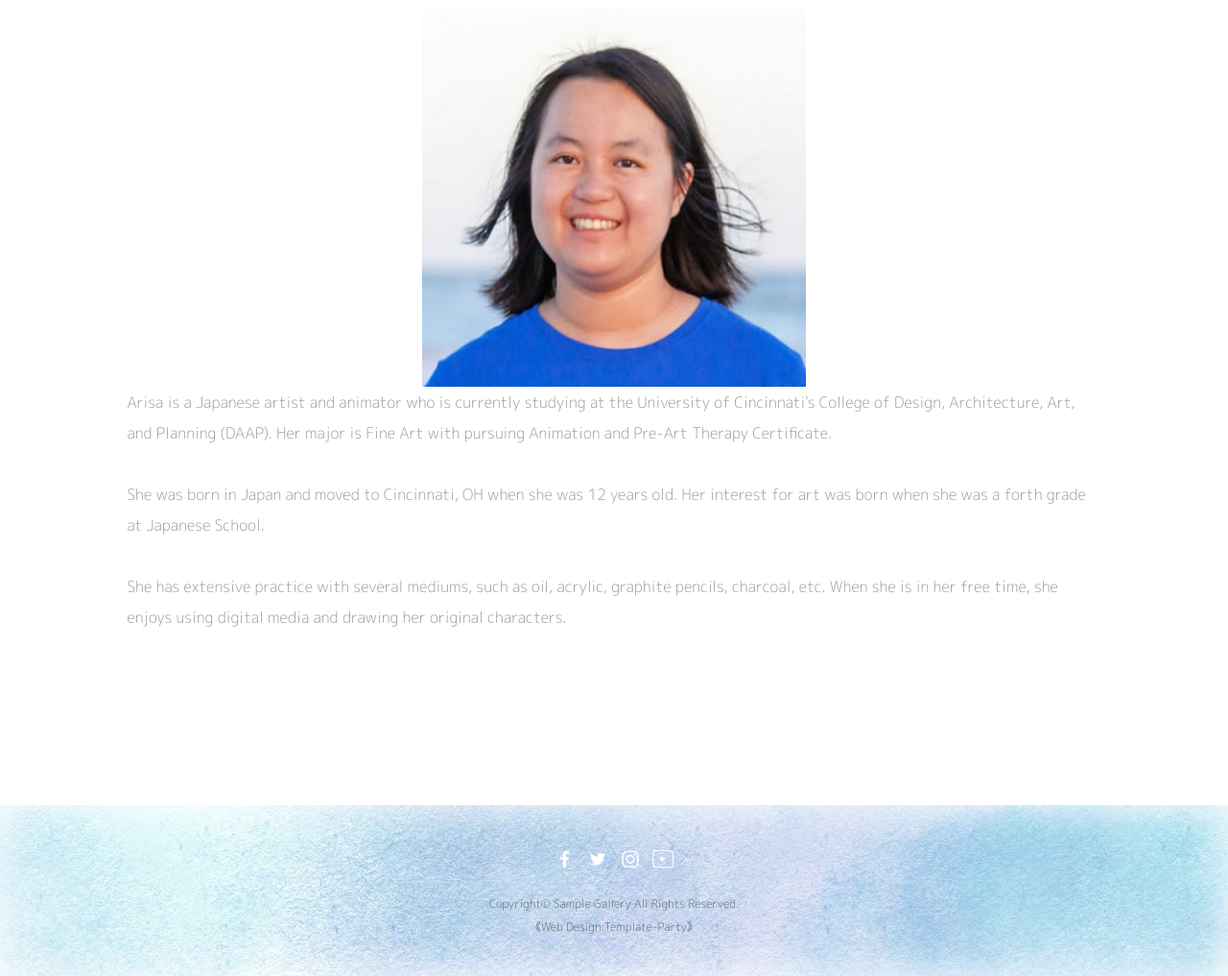
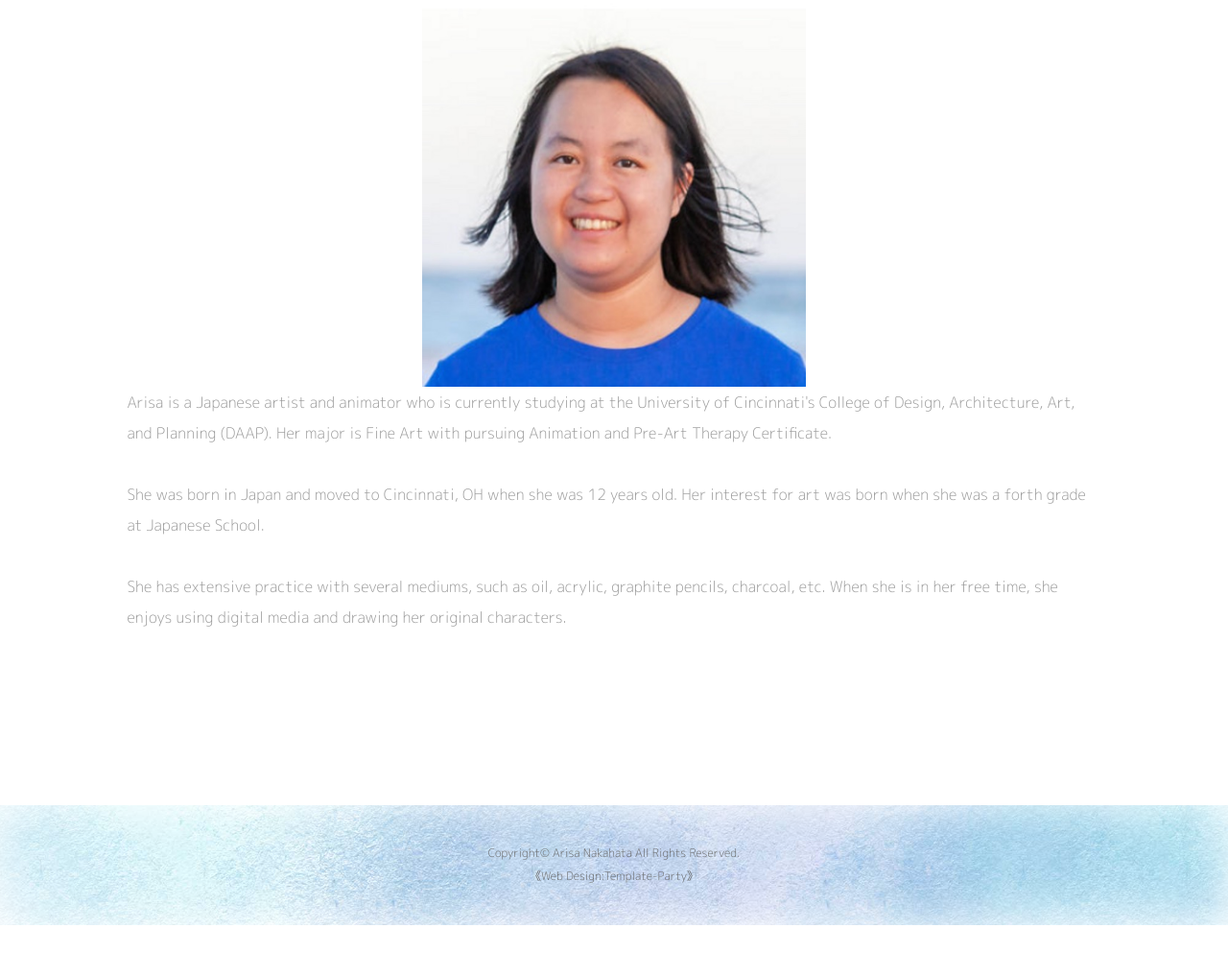
Before and after one commit to arisa1214/portfolio.github.io, a plain HTML site: page about.html in a window 1280 px wide. Shown: the part 369-1386 px from the top of the page at 96% size. After the commit the page ends 1333 px from the top, so only its background shows below. Drawn offline with nearby package versions, Linux system fonts and the light colour scheme.

Commit message:
Add files via upload

```diff
--- a/about.html
+++ b/about.html
@@ -53,13 +53,7 @@
 <!--/#contents-->
 
 <footer>
-<ul class="icon">
-<li><a href="#"><img src="images/icon_facebook.png" alt="Facebook"></a></li>
-<li><a href="#"><img src="images/icon_twitter.png" alt="Twitter"></a></li>
-<li><a href="#"><img src="images/icon_instagram.png" alt="Instagram"></a></li>
-<li><a href="#"><img src="images/icon_youtube.png" alt="TouTube"></a></li>
-</ul>
-<small>Copyright&copy; <a href="index.html">Sample Gallery</a> All Rights Reserved.</small>
+<small>Copyright&copy; <a href="index.html">Arisa Nakahata</a> All Rights Reserved.</small>
 <span class="pr"><a href="https://template-party.com/" target="_blank">《Web Design:Template-Party》</a></span>
 </footer>
 
```
Also changed, not shown: contact.html (+1 -2 lines), gallery.html (+1 -7 lines), index.html (+1 -7 lines).
